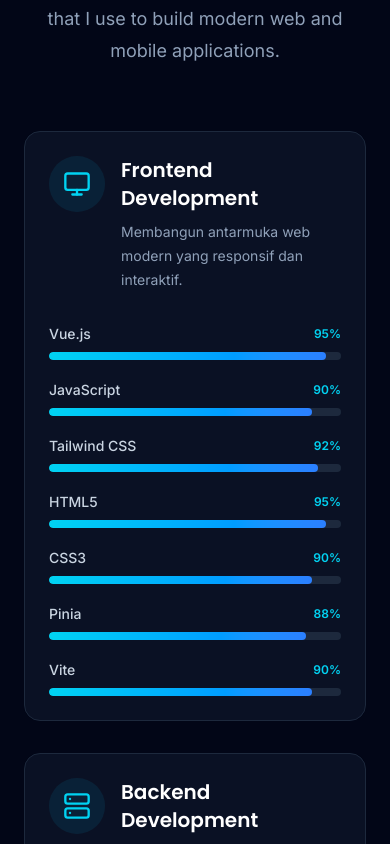
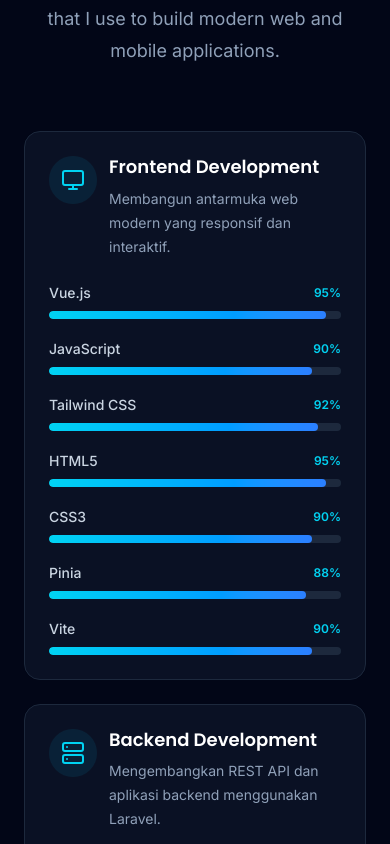
Before and after one commit to fikibrahim/personal-branding, a Vue app: page / in a window 390 px wide. Shown: the part 7300-8144 px from the top of the page. Built offline with nearby package versions, Linux system fonts and the light colour scheme.

Commit message:
fix skills responsive layout

```diff
--- a/src/components/section/SkillsSection.vue
+++ b/src/components/section/SkillsSection.vue
@@ -1,70 +1,48 @@
 <script setup>
-import { ref, onMounted, watch } from "vue";
+import { ref, onMounted } from "vue";
+
 import SectionTitle from "@/components/common/SectionTitle.vue";
-import SkillCard from "@/components/skill/SkillCard.vue";
 import SectionWrapper from "@/components/common/SectionWrapper.vue";
 import AppContainer from "@/components/common/AppContainer.vue";
+import SkillCard from "@/components/skill/SkillCard.vue";
 
 import { skillCategories } from "@/data/skills";
-import App from "@/App.vue";
 
 const section = ref(null);
-
 const animate = ref(false);
 
 onMounted(() => {
-
     const observer = new IntersectionObserver(
-
         ([entry]) => {
-
             if (entry.isIntersecting) {
-
                 animate.value = true;
-
                 observer.disconnect();
-
             }
-
         },
-
         {
             threshold: 0.3,
         }
-
     );
 
     if (section.value) {
         observer.observe(section.value);
     }
-
 });
-
 </script>
 
 <template>
-
     <SectionWrapper>
         <AppContainer>
-            <section ref="section" id="skills">
+            <section ref="section" id="skills" class="min-w-0">
                 <SectionTitle badge="My Skills" title="Technical Skills"
                     description="Technologies, frameworks, and tools that I use to build modern web and mobile applications." />
 
-                <div class="
-                mt-16
-                grid
-                gap-8
-                md:grid-cols-2
-            ">
-
+                <div class="mt-12 grid min-w-0 gap-6 sm:mt-16 md:grid-cols-2 md:gap-8">
                     <SkillCard v-for="category in skillCategories" :key="category.id" :title="category.title"
                         :icon="category.icon" :description="category.description" :skills="category.skills"
                         :animate="animate" />
-
                 </div>
-
             </section>
         </AppContainer>
     </SectionWrapper>
-
 </template>
--- a/src/components/skill/SkillCard.vue
+++ b/src/components/skill/SkillCard.vue
@@ -1,11 +1,7 @@
 <script setup>
-import AppContainer from "@/components/common/AppContainer.vue";
-import SectionWrapper from "@/components/common/SectionWrapper.vue";
 import BaseCard from "@/components/common/BaseCard.vue";
 import SkillBar from "@/components/skill/SkillBar.vue";
 import { icons } from "@/utils/icons.js";
-
-
 
 const props = defineProps({
     title: {
@@ -35,15 +31,13 @@
 });
 
 const IconComponent = icons[props.icon];
-
-
 </script>
 
 <template>
-    <div data-aos="fade-left">
-
+    <div class="min-w-0" data-aos="fade-left">
         <BaseCard class="
                 h-full
+                min-w-0
                 transition-all
                 duration-300
                 hover:-translate-y-1
@@ -52,55 +46,54 @@
                 hover:shadow-cyan-500/10
             ">
             <!-- Header -->
-            <div class="mb-8 flex items-start gap-4">
-
+            <div class="mb-6 flex min-w-0 items-start gap-3 sm:mb-8 sm:gap-4">
                 <!-- Icon -->
                 <div class="
                         flex
-                    h-14
-                    w-14
+                        h-12
+                        w-12
                         shrink-0
                         items-center
                         justify-center
                         rounded-xl
                         bg-cyan-500/10
                         text-cyan-400
+                        sm:h-14
+                        sm:w-14
                     ">
-                    <component :is="IconComponent" class="h-7 w-7" />
+                    <component :is="IconComponent" class="h-6 w-6 sm:h-7 sm:w-7" />
                 </div>
 
-                <!-- Title -->
-                <div>
-
+                <!-- Title & Description -->
+                <div class="min-w-0 flex-1">
                     <h3 class="
-                        text-xl
+                            break-words
+                            text-lg
                             font-semibold
+                            leading-tight
                             text-white
+                            sm:text-xl
                         ">
                         {{ title }}
                     </h3>
 
                     <p class="
                             mt-2
+                            break-words
                             text-sm
                             leading-6
                             text-slate-400
                         ">
                         {{ description }}
                     </p>
-
                 </div>
-
             </div>
 
             <!-- Skills -->
-            <div class="space-y-5">
-
+            <div class="min-w-0 space-y-5">
                 <SkillBar v-for="skill in skills" :key="skill.name" :name="skill.name" :level="skill.level"
                     :animate="animate" />
-
             </div>
-
         </BaseCard>
     </div>
 </template>
```
Lines whose indentation alone changed are shown as unchanged.
